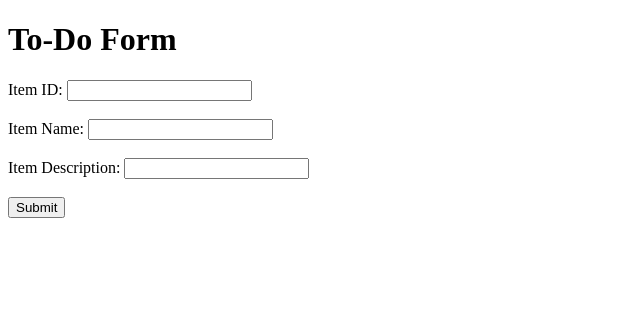
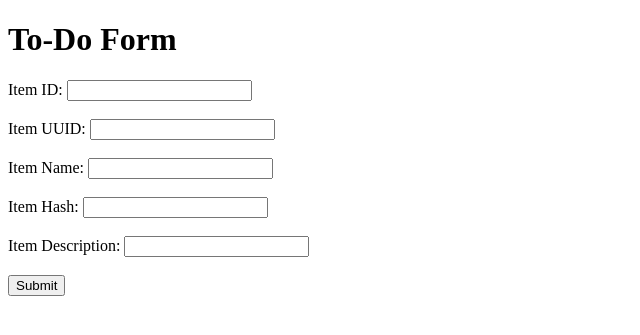
Before and after one commit to peaceful-pipelinista/flask_project_1, a Flask app: template templates/todo.html in a window 1280 px wide. Shown: the top 335 px of the page, without its empty margins (0-640 px from the left). Run offline with Flask 3, Linux system fonts and the light colour scheme; the template is opened without the code that fills it, so the values that code supplies are empty.

```diff
--- a/app.py
+++ b/app.py
@@ -1,5 +1,10 @@
-from flask import Flask, jsonify
+from flask import Flask, jsonify, render_template
 import json
+from flask import request
+import pymongo
+import os
+from dotenv import load_dotenv
+load_dotenv()
 
 app = Flask(__name__)
 
@@ -9,5 +14,27 @@ def api():
         data = json.load(file)
     return jsonify(data)
 
+MONGO_URI = os.getenv("MONGO_URI")
+client = pymongo.MongoClient(MONGO_URI)
+db = client["flask_project_1"]
+collection = db["to_do_list"]
+
+@app.route("/todo")
+def todo_page():
+    return render_template("todo.html")
+
+@app.route('/submittodoitem', methods=['POST'])
+def submit_todo_item():
+    item_name = request.form.get('itemName')
+    item_description = request.form.get('itemDescription')
+
+    collection.insert_one({
+        "itemName": item_name,
+        "itemDescription": item_description
+    })
+
+    return "Item stored successfully"
+
+
 if __name__ == '__main__':
     app.run(debug=True)
--- a/templates/todo.html
+++ b/templates/todo.html
@@ -12,8 +12,16 @@
         <input type="text" name="itemId" required>
         <br><br>
 
+        <label>Item UUID:</label>
+        <input type="text" name="itemUUID" required>
+        <br><br>
+
         <label>Item Name:</label>
         <input type="text" name="itemName" required>
+        <br><br>
+
+        <label>Item Hash:</label>
+        <input type="text" name="itemHash" required>
         <br><br>
 
         <label>Item Description:</label>
```
